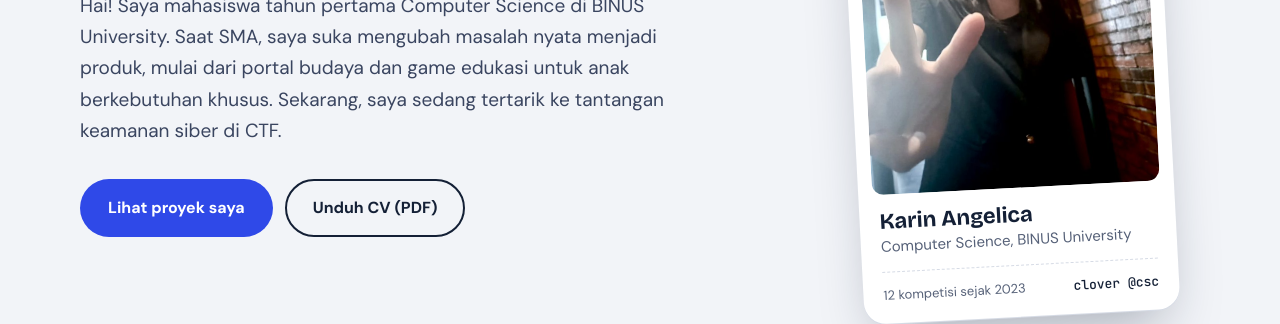
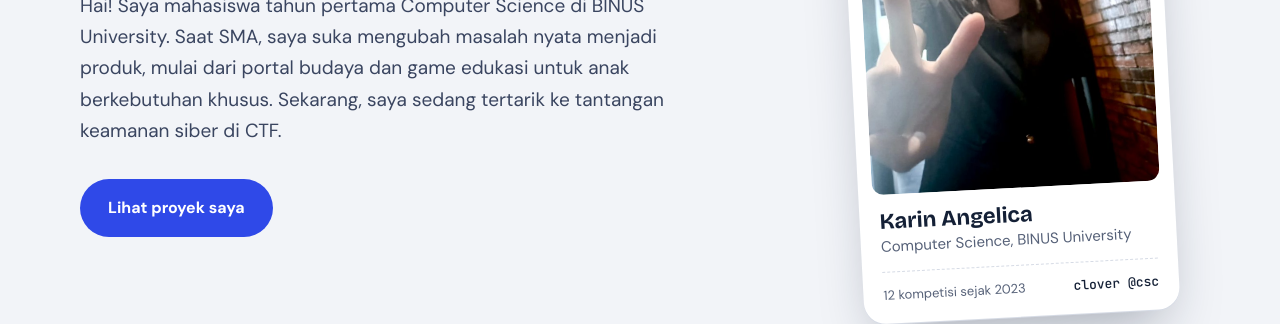
Before and after one commit to karinangelica/Portfolio, a plain HTML site: page index.html in a window 1280 px wide. Shown: the part 505-829 px from the top of the page. Drawn offline with nearby package versions, Linux system fonts and the light colour scheme.

Commit message:
Remove CV download link from index.html
Removed the download link for the CV in the hero section.

```diff
--- a/index.html
+++ b/index.html
@@ -49,7 +49,6 @@
           </p>
           <div class="hero-aksi">
             <a class="btn btn-utama" href="#proyek">Lihat proyek saya</a>
-            <a class="btn btn-garis" href="files/CV_Karin_Angelica.pdf" download>Unduh CV (PDF)</a>
           </div>
         </div>
 
```
